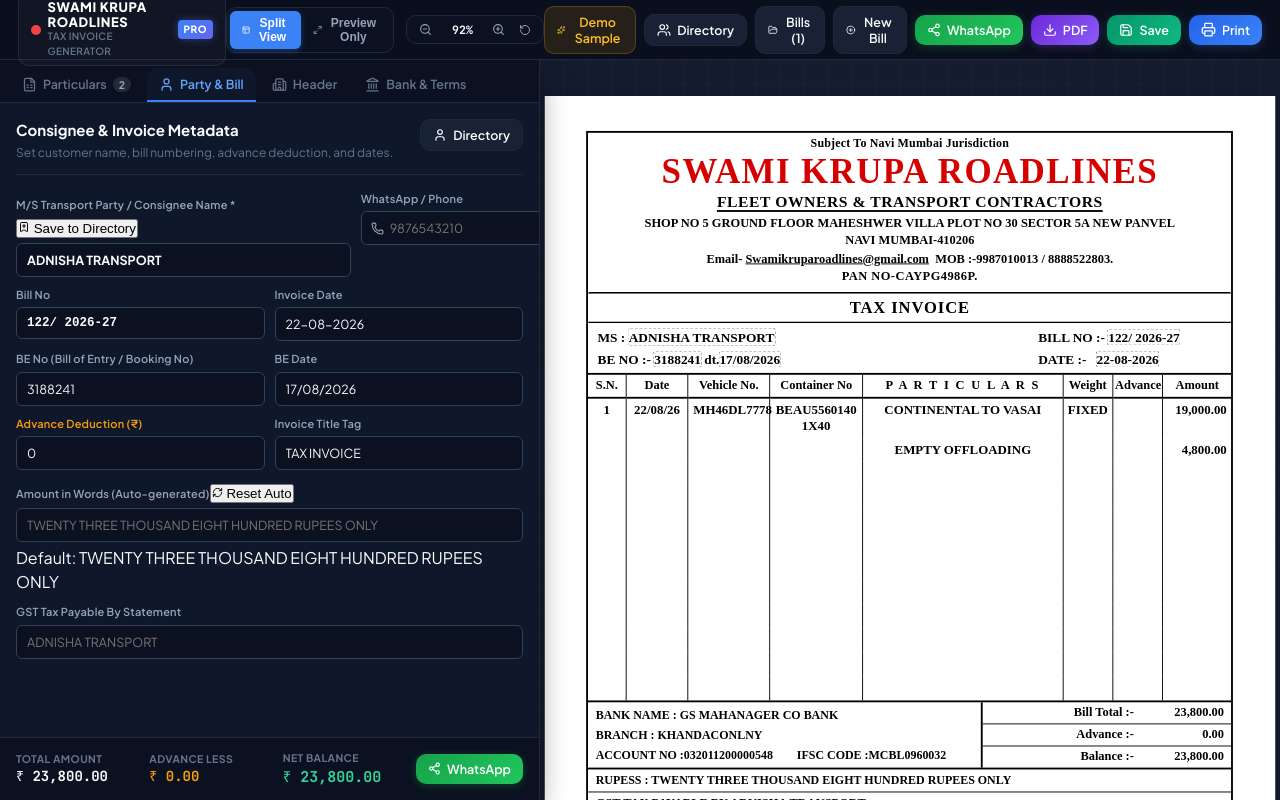
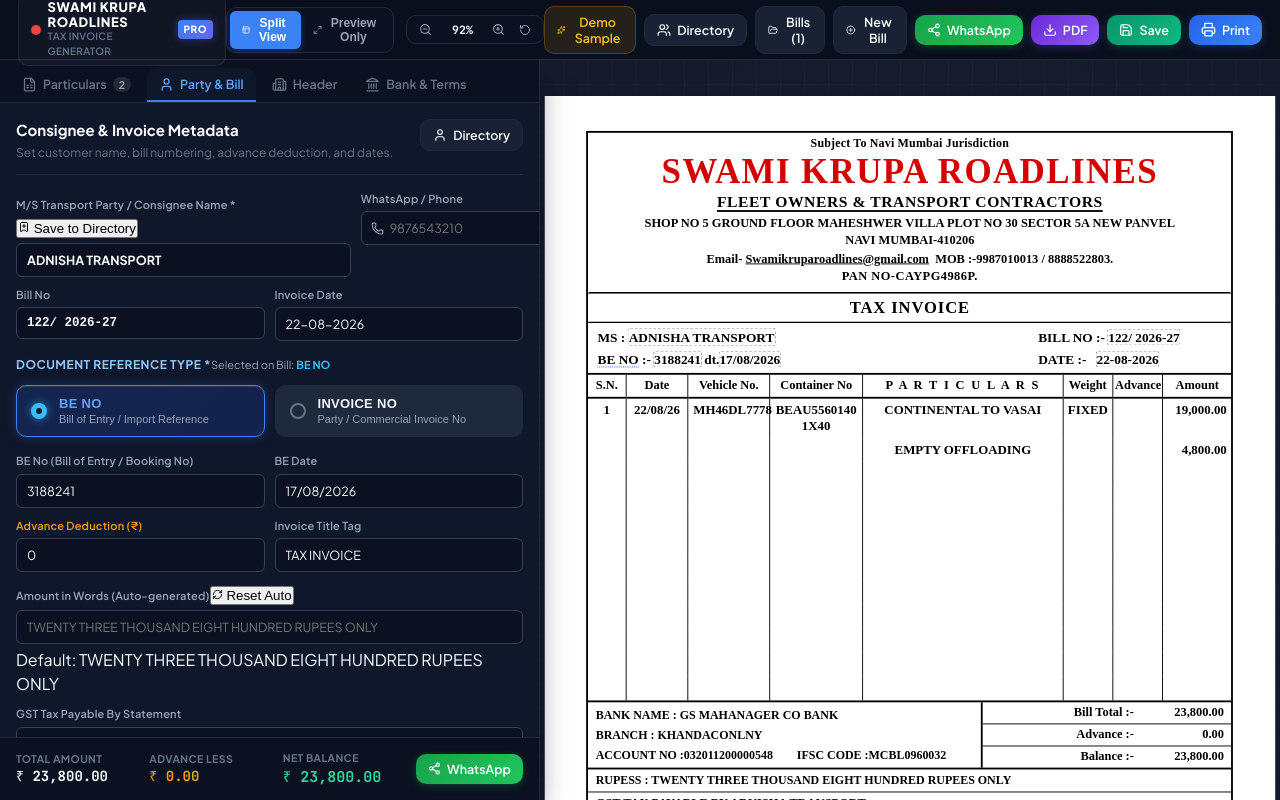
Before and after one commit to sudaaher74-ctrl/Swami-krupa-roadlines, a React (Vite) app: page / in a window 1280 px wide. Both pictures are taken after a click on the button "Party & Bill". Built offline with nearby package versions, Linux system fonts and the light colour scheme.

Commit message:
feat: add selectable BE NO vs INVOICE NO document reference option

```diff
--- a/src/components/InvoiceDocument.tsx
+++ b/src/components/InvoiceDocument.tsx
@@ -154,10 +154,30 @@
             </div>
           </div>
 
-          {/* Row 2: BE NO & DATE */}
+          {/* Row 2: BE NO / INVOICE NO & DATE */}
           <div className="invoice-meta-row">
             <div className="invoice-meta-left">
-              BE NO :-&nbsp;
+              {isEditableInline ? (
+                <span
+                  className="doc-ref-badge-inline"
+                  title="Click to switch between BE NO and INVOICE NO"
+                  onClick={() => {
+                    const next = (invoice.refDocType || 'BE NO') === 'BE NO' ? 'INVOICE NO' : 'BE NO';
+                    handleTextChange('refDocType', next);
+                  }}
+                  style={{
+                    cursor: 'pointer',
+                    userSelect: 'none',
+                    borderBottom: '1px dotted #2563eb',
+                    fontWeight: 700,
+                  }}
+                >
+                  {invoice.refDocType || 'BE NO'}
+                </span>
+              ) : (
+                <span>{invoice.refDocType || 'BE NO'}</span>
+              )}
+              &nbsp;:-&nbsp;
               <span
                 contentEditable={isEditableInline}
                 suppressContentEditableWarning
--- a/src/components/InvoiceEditor.tsx
+++ b/src/components/InvoiceEditor.tsx
@@ -470,18 +470,60 @@
               />
             </div>
 
+            {/* Reference Document Type Selection: BE NO vs INVOICE NO */}
+            <div className="form-group col-12" style={{ marginBottom: '6px' }}>
+              <div className="flex-between" style={{ marginBottom: '6px' }}>
+                <label style={{ fontSize: '12px', fontWeight: 700, color: '#93c5fd', textTransform: 'uppercase', letterSpacing: '0.5px' }}>
+                  Document Reference Type *
+                </label>
+                <span style={{ fontSize: '11px', color: '#94a3b8' }}>
+                  Selected on Bill: <strong style={{ color: '#38bdf8' }}>{invoice.refDocType || 'BE NO'}</strong>
+                </span>
+              </div>
+
+              <div className="ref-doc-selector-group">
+                <button
+                  type="button"
+                  className={`ref-doc-option-btn ${(invoice.refDocType || 'BE NO') === 'BE NO' ? 'active' : ''}`}
+                  onClick={() => updateInvoice('refDocType', 'BE NO')}
+                >
+                  <span className="ref-radio-dot"></span>
+                  <div className="ref-option-text">
+                    <span className="ref-option-title">BE NO</span>
+                    <span className="ref-option-desc">Bill of Entry / Import Reference</span>
+                  </div>
+                </button>
+
+                <button
+                  type="button"
+                  className={`ref-doc-option-btn ${(invoice.refDocType || 'BE NO') === 'INVOICE NO' ? 'active' : ''}`}
+                  onClick={() => updateInvoice('refDocType', 'INVOICE NO')}
+                >
+                  <span className="ref-radio-dot"></span>
+                  <div className="ref-option-text">
+                    <span className="ref-option-title">INVOICE NO</span>
+                    <span className="ref-option-desc">Party / Commercial Invoice No</span>
+                  </div>
+                </button>
+              </div>
+            </div>
+
             <div className="form-group col-6">
-              <label>BE No (Bill of Entry / Booking No)</label>
+              <label>
+                {(invoice.refDocType || 'BE NO') === 'INVOICE NO' ? 'Invoice No (Party / Ref No)' : 'BE No (Bill of Entry / Booking No)'}
+              </label>
               <input
                 type="text"
                 value={invoice.beNo}
-                placeholder="3188241"
+                placeholder={(invoice.refDocType || 'BE NO') === 'INVOICE NO' ? 'SSEPL/1741/2627' : '3188241'}
                 onChange={(e) => updateInvoice('beNo', e.target.value)}
               />
             </div>
 
             <div className="form-group col-6">
-              <label>BE Date</label>
+              <label>
+                {(invoice.refDocType || 'BE NO') === 'INVOICE NO' ? 'Invoice Date (Party Ref dt.)' : 'BE Date'}
+              </label>
               <input
                 type="text"
                 value={invoice.beDate}
--- a/src/components/SavedInvoicesModal.tsx
+++ b/src/components/SavedInvoicesModal.tsx
@@ -140,7 +140,7 @@
                     <div className="card-details-list" style={{ fontSize: '12px', color: '#94a3b8', display: 'flex', flexDirection: 'column', gap: '3px', margin: '6px 0' }}>
                       {inv.beNo && (
                         <div className="card-detail-item">
-                          <span className="lbl" style={{ color: '#cbd5e1', fontWeight: 600 }}>BE NO:</span>
+                          <span className="lbl" style={{ color: '#cbd5e1', fontWeight: 600 }}>{inv.refDocType || 'BE NO'}:</span>
                           <span className="val">{inv.beNo} (dt.{inv.beDate})</span>
                         </div>
                       )}
--- a/src/styles/app.css
+++ b/src/styles/app.css
@@ -802,3 +802,93 @@
   from { opacity: 0; transform: translateY(14px); }
   to { opacity: 1; transform: translateY(0); }
 }
+
+/* Reference Document Type Selector */
+.ref-doc-selector-group {
+  display: grid;
+  grid-template-columns: 1fr 1fr;
+  gap: 10px;
+  width: 100%;
+}
+
+.ref-doc-option-btn {
+  display: flex;
+  align-items: center;
+  gap: 12px;
+  padding: 10px 14px;
+  background: var(--bg-card);
+  border: 1px solid var(--border-app);
+  border-radius: var(--radius-md);
+  cursor: pointer;
+  text-align: left;
+  transition: all 0.2s cubic-bezier(0.16, 1, 0.3, 1);
+  position: relative;
+  overflow: hidden;
+}
+
+.ref-doc-option-btn:hover {
+  background: rgba(255, 255, 255, 0.05);
+  border-color: rgba(96, 165, 250, 0.4);
+  transform: translateY(-1px);
+}
+
+.ref-doc-option-btn.active {
+  background: linear-gradient(135deg, rgba(37, 99, 235, 0.2) 0%, rgba(30, 58, 138, 0.35) 100%);
+  border-color: #3b82f6;
+  box-shadow: 0 0 12px rgba(59, 130, 246, 0.25), inset 0 1px 0 rgba(255, 255, 255, 0.1);
+}
+
+.ref-radio-dot {
+  width: 16px;
+  height: 16px;
+  border-radius: 50%;
+  border: 2px solid #64748b;
+  flex-shrink: 0;
+  display: flex;
+  align-items: center;
+  justify-content: center;
+  transition: all 0.2s ease;
+}
+
+.ref-doc-option-btn.active .ref-radio-dot {
+  border-color: #38bdf8;
+  background: #38bdf8;
+  box-shadow: 0 0 8px rgba(56, 189, 248, 0.6);
+}
+
+.ref-doc-option-btn.active .ref-radio-dot::after {
+  content: '';
+  width: 6px;
+  height: 6px;
+  background: #0f172a;
+  border-radius: 50%;
+}
+
+.ref-option-text {
+  display: flex;
+  flex-direction: column;
+  gap: 2px;
+}
+
+.ref-option-title {
+  font-size: 13px;
+  font-weight: 700;
+  color: #f1f5f9;
+  letter-spacing: 0.3px;
+}
+
+.ref-doc-option-btn.active .ref-option-title {
+  color: #60a5fa;
+}
+
+.ref-option-desc {
+  font-size: 11px;
+  color: #94a3b8;
+  line-height: 1.2;
+}
+
+.doc-ref-badge-inline:hover {
+  background: rgba(59, 130, 246, 0.12);
+  border-radius: 2px;
+  outline: 1px dashed #2563eb;
+}
--- a/src/styles/invoice.css
+++ b/src/styles/invoice.css
@@ -390,4 +390,9 @@
     -webkit-print-color-adjust: exact !important;
     print-color-adjust: exact !important;
   }
+
+  .doc-ref-badge-inline {
+    border-bottom: none !important;
+    outline: none !important;
+  }
 }
--- a/src/types/invoice.ts
+++ b/src/types/invoice.ts
@@ -40,6 +40,7 @@
   date: string; // e.g. "22-08-2026"
   beNo: string; // e.g. "3188241"
   beDate: string; // e.g. "17/08/2026"
+  refDocType?: 'BE NO' | 'INVOICE NO' | string; // e.g. "BE NO" or "INVOICE NO"
   items: LineItem[];
   company: CompanyProfile;
   bank: BankDetails;
--- a/src/utils/defaultData.ts
+++ b/src/utils/defaultData.ts
@@ -33,6 +33,7 @@
   date: '22-08-2026',
   beNo: '3188241',
   beDate: '17/08/2026',
+  refDocType: 'BE NO',
   items: [
     {
       id: 'row-1',
@@ -81,6 +82,7 @@
     date: formattedDate,
     beNo: '',
     beDate: formattedDate,
+    refDocType: 'BE NO',
     items: [
       {
         id: 'row-' + Date.now(),
--- a/src/utils/exportUtils.ts
+++ b/src/utils/exportUtils.ts
@@ -63,7 +63,7 @@
 📄 *Bill No:* ${invoice.billNo}
 📅 *Date:* ${invoice.date}
 🏢 *Party:* ${invoice.clientName || 'ADNISHA TRANSPORT'}
-${invoice.beNo ? `📋 *BE No:* ${invoice.beNo} (dt. ${invoice.beDate})\n` : ''}${vehicleList ? `🚚 *Vehicle(s):* ${vehicleList}\n` : ''}
+${invoice.beNo ? `📋 *${invoice.refDocType || 'BE No'}:* ${invoice.beNo} (dt. ${invoice.beDate})\n` : ''}${vehicleList ? `🚚 *Vehicle(s):* ${vehicleList}\n` : ''}
 *Particulars Breakdown:*
 ${particularsSummary}
 ━━━━━━━━━━━━━━━━━━━━
```
